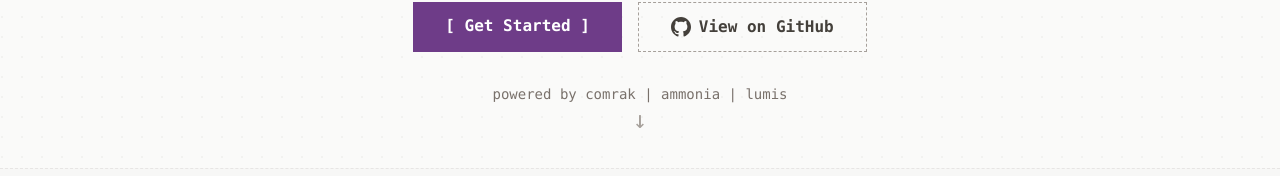
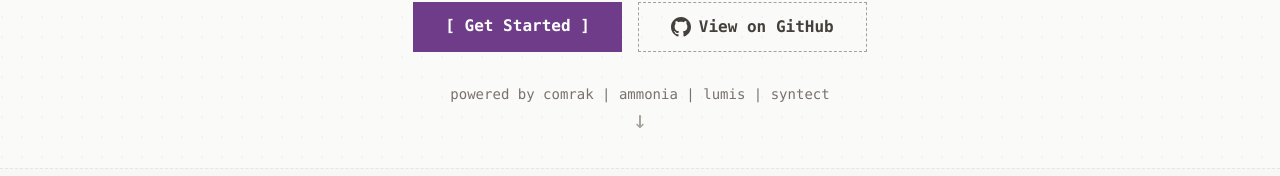
Before and after one commit to leandrocp/mdelixir.dev, a website built with Vite: page index.html in a window 1280 px wide. Shown: the part 545-721 px from the top of the page. Built offline with nearby package versions, Linux system fonts and the light colour scheme; some packages are replaced by stand-ins of ours; files whose address does not match are found by name; a web font is replaced by a local one.

Commit message:
feat: credit syntect in the hero "powered by" line
MDEx also highlights with syntect, so list it after lumis.

Amp-Thread-ID: https://ampcode.com/threads/T-01a19790-dfd0-746f-bcc1-5252520220a2
Co-authored-by: Amp <amp@ampcode.com>

```diff
--- a/index.html
+++ b/index.html
@@ -218,7 +218,8 @@
           powered by
           <a href="https://comrak.ee" target="_blank" rel="noopener" class="hover:text-brand transition">comrak</a> |
           <a href="https://crates.io/crates/ammonia" target="_blank" rel="noopener" class="hover:text-brand transition">ammonia</a> |
-          <a href="https://lumis.sh" target="_blank" rel="noopener" class="hover:text-brand transition">lumis</a>
+          <a href="https://lumis.sh" target="_blank" rel="noopener" class="hover:text-brand transition">lumis</a> |
+          <a href="https://crates.io/crates/syntect" target="_blank" rel="noopener" class="hover:text-brand transition">syntect</a>
         </p>
       </div>
 
```
